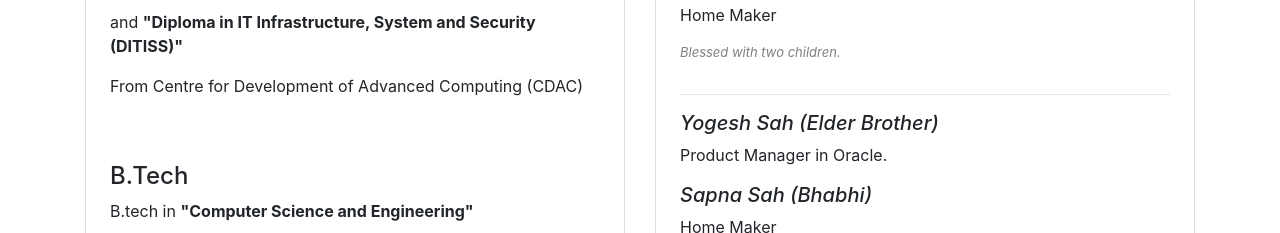
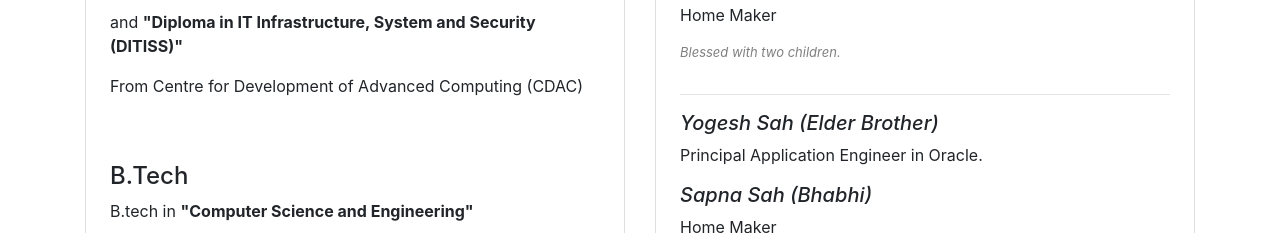
Before and after one commit to someshsah247/someshsah, a plain HTML site: page biodata.html in a window 1280 px wide. Shown: the part 1231-1464 px from the top of the page. Drawn offline with nearby package versions, Linux system fonts and the light colour scheme.

Commit message:
update post

```diff
--- a/biodata.html
+++ b/biodata.html
@@ -180,7 +180,7 @@
           <hr>
 
           <h5> <em>Yogesh Sah (Elder Brother)</em> </h5>
-          <p>Product Manager in Oracle.</p>
+          <p>Principal Application Engineer in Oracle.</p>
           <h5> <i>Sapna Sah (Bhabhi) </i></h5>
           <p>Home Maker</p>
           <p style="font-size:small; color: grey; font-style: italic;">Blessed with two children.</p>
```
